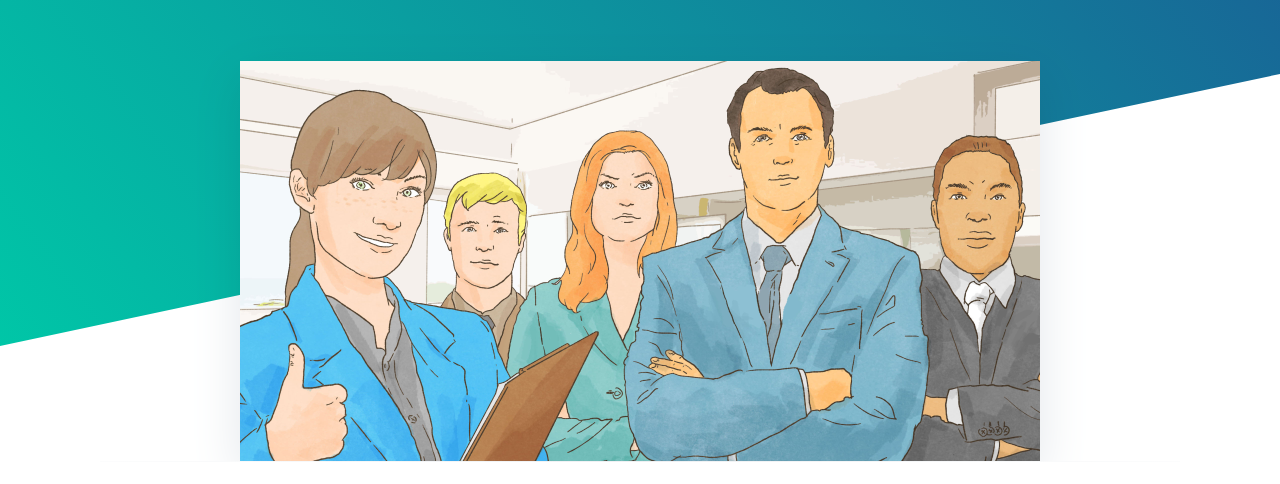
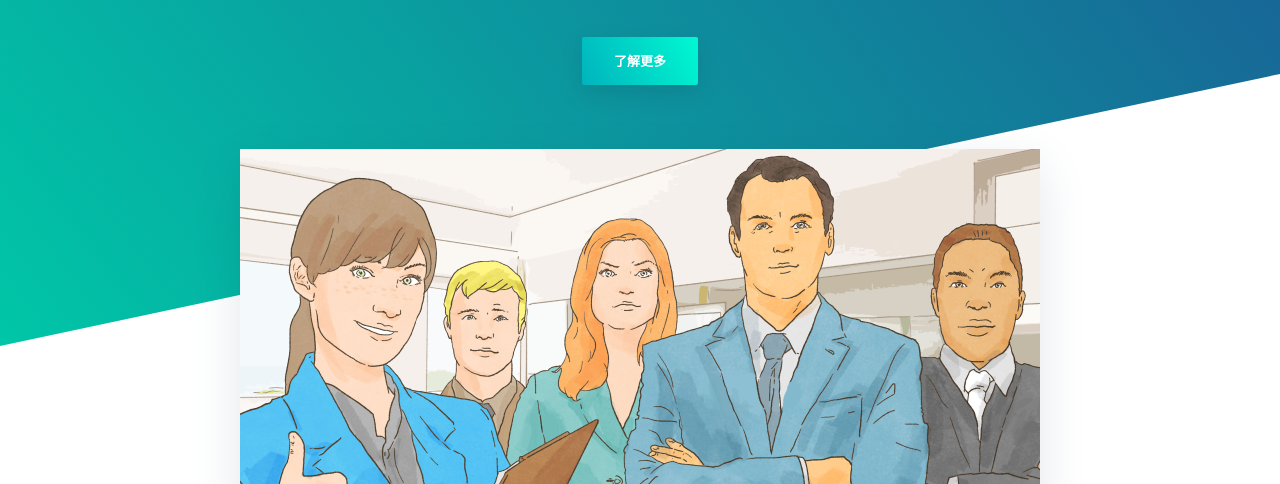
Before and after one commit to wiximix/xinhe.github.io, a website: page index.html in a window 1280 px wide. Shown: the part 294-778 px from the top of the page. Drawn offline with nearby package versions, Linux system fonts and the light colour scheme.

Commit message:
增加按钮

```diff
--- a/index.html
+++ b/index.html
@@ -69,13 +69,13 @@
                 用心服务<br>
                 精诚合作
               </p>
-              <!-- <p class="hero-cta is-revealing">
+              <p class="hero-cta is-revealing">
                 <a
                   class="button button-secondary button-shadow"
-                  href="#"
-                  >Get started now</a
+                  href="#features"
+                  >了解更多</a
                 >
-              </p> -->
+              </p>
               <div class="hero-media">
                 <img
                   src="assets/1.jpg"
@@ -165,7 +165,7 @@
           </div>
         </section>
 
-        <section class="features section text-center">
+        <section id="features" class="features section text-center">
           <div class="container">
             <div
               class="features-inner section-inner has-top-divider"
```
